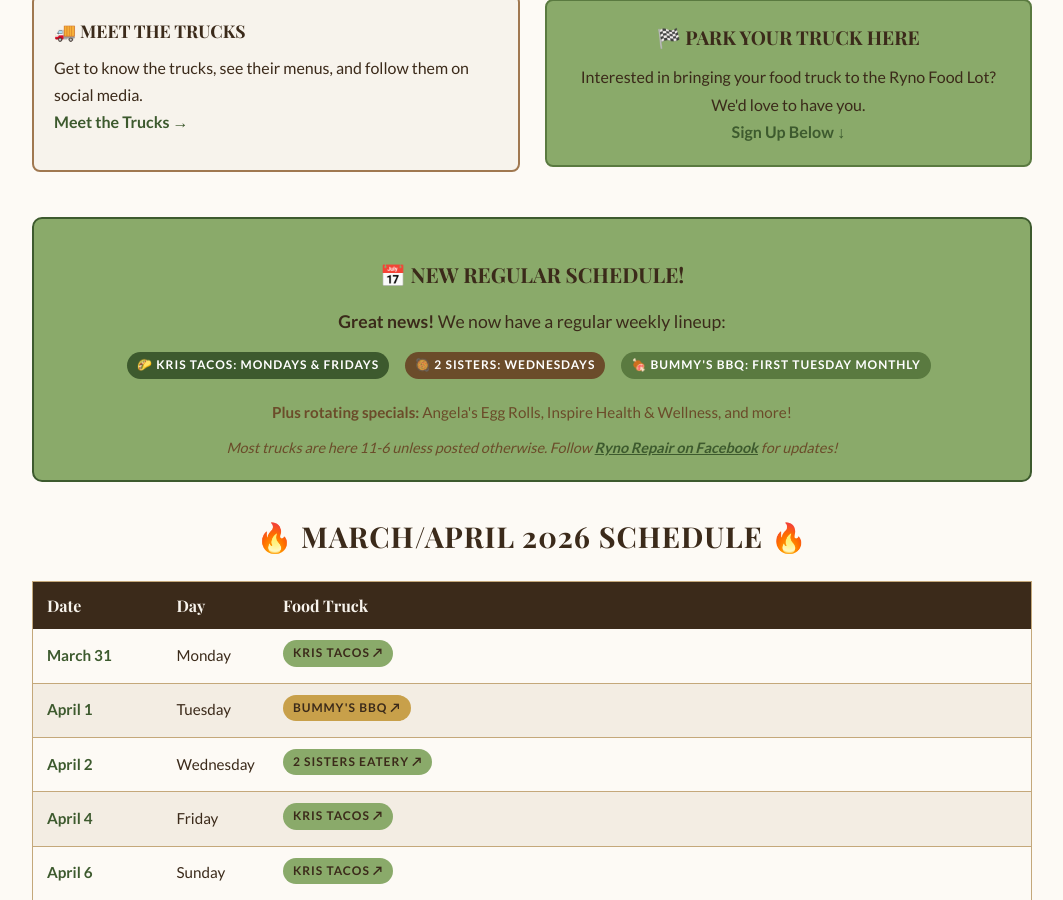
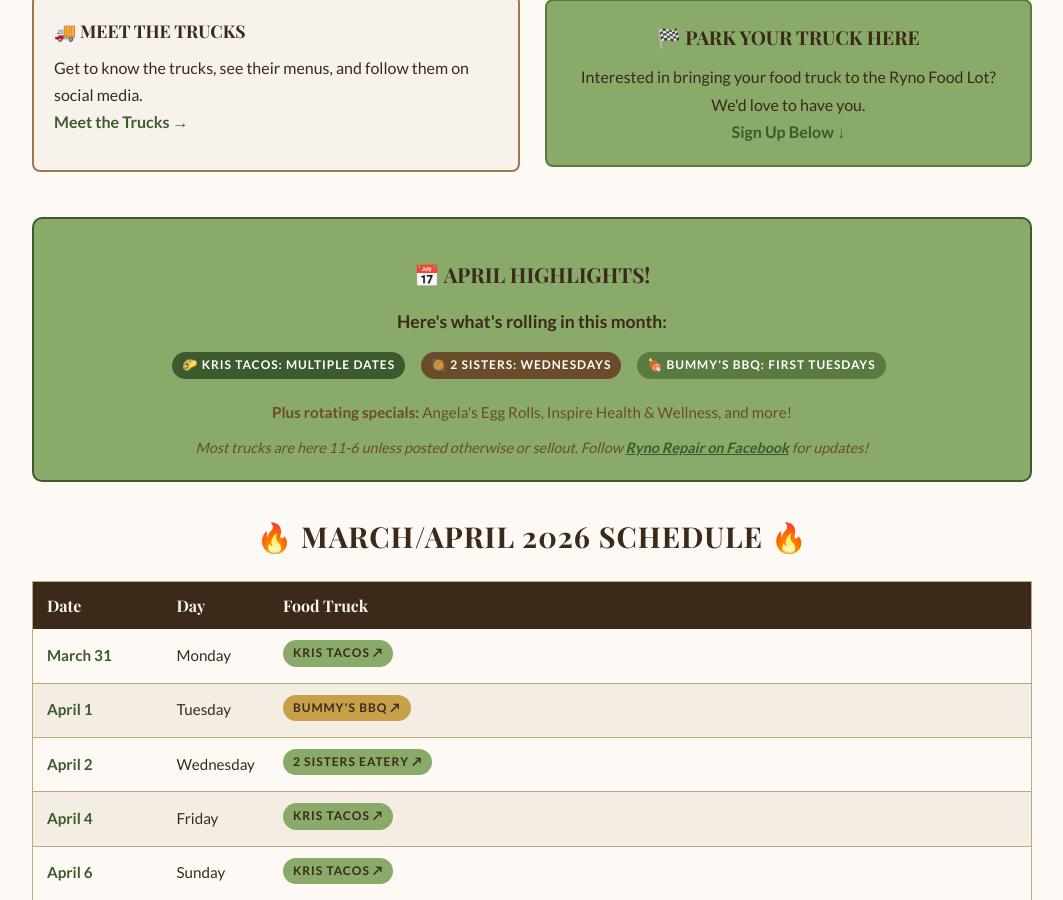
Before and after one commit to blueearthcommunitymarket/blueearthcommunitymarket.github.io, a Jekyll site: the page built from ryno-food-lot/index.html, in a window 1280 px wide and 900 px high, scrolled down 419 px. Shown: the whole window, without its empty margins (108-1171 px from the left). Built offline with Jekyll 4.4.1, drawn with Linux system fonts in a browser that asks for light colours; some web fonts are replaced.

Commit message:
Update highlight block to focus on April, add sellout note

```diff
--- a/ryno-food-lot/index.html
+++ b/ryno-food-lot/index.html
@@ -214,15 +214,15 @@
         </div>
 
         <div style="background: var(--green-light); padding: 20px; border-radius: 10px; margin: 30px 0; text-align: center; border: 2px solid var(--green-dark);">
-            <h3 style="color: var(--brown-dark); margin-bottom: 15px;">📅 NEW REGULAR SCHEDULE!</h3>
-            <p style="color: var(--brown-dark); margin-bottom: 10px; font-size: 1.1rem;"><strong>Great news!</strong> We now have a regular weekly lineup:</p>
+            <h3 style="color: var(--brown-dark); margin-bottom: 15px;">📅 APRIL HIGHLIGHTS!</h3>
+            <p style="color: var(--brown-dark); margin-bottom: 10px; font-size: 1.1rem;"><strong>Here's what's rolling in this month:</strong></p>
             <div style="display: flex; flex-wrap: wrap; justify-content: center; gap: 10px; margin: 15px 0;">
-                <span class="tag" style="background: var(--green-dark); color: white; font-weight: 700;">🌮 Kris Tacos: Mondays & Fridays</span>
+                <span class="tag" style="background: var(--green-dark); color: white; font-weight: 700;">🌮 Kris Tacos: Multiple dates</span>
                 <span class="tag" style="background: var(--brown-mid); color: white; font-weight: 700;">🥘 2 Sisters: Wednesdays</span>
-                <span class="tag" style="background: var(--green-mid); color: white; font-weight: 700;">🍖 Bummy's BBQ: First Tuesday monthly</span>
+                <span class="tag" style="background: var(--green-mid); color: white; font-weight: 700;">🍖 Bummy's BBQ: First Tuesdays</span>
             </div>
             <p style="color: var(--brown-mid); font-size: 0.95rem; margin-bottom: 10px;"><strong>Plus rotating specials:</strong> Angela's Egg Rolls, Inspire Health & Wellness, and more!</p>
-            <p style="color: var(--brown-mid); font-size: 0.9rem;"><em>Most trucks are here 11-6 unless posted otherwise. Follow <a href="https://www.facebook.com/share/1DCv1ByvYh/?mibextid=wwXIfr" target="_blank" rel="noopener" style="color: var(--green-dark); font-weight: 700;">Ryno Repair on Facebook</a> for updates!</em></p>
+            <p style="color: var(--brown-mid); font-size: 0.9rem;"><em>Most trucks are here 11-6 unless posted otherwise or sellout. Follow <a href="https://www.facebook.com/share/1DCv1ByvYh/?mibextid=wwXIfr" target="_blank" rel="noopener" style="color: var(--green-dark); font-weight: 700;">Ryno Repair on Facebook</a> for updates!</em></p>
         </div>
 
         <h2>🔥 MARCH/APRIL 2026 SCHEDULE 🔥</h2>
```
